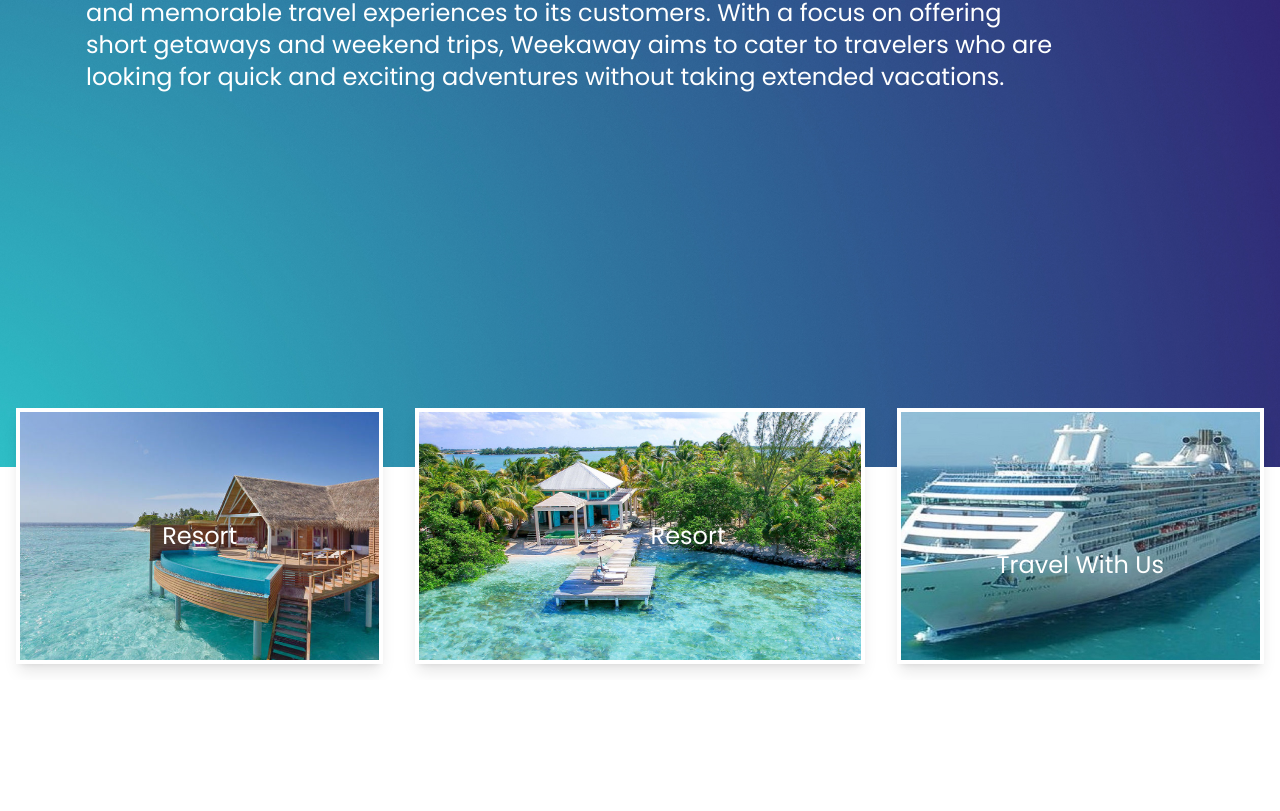
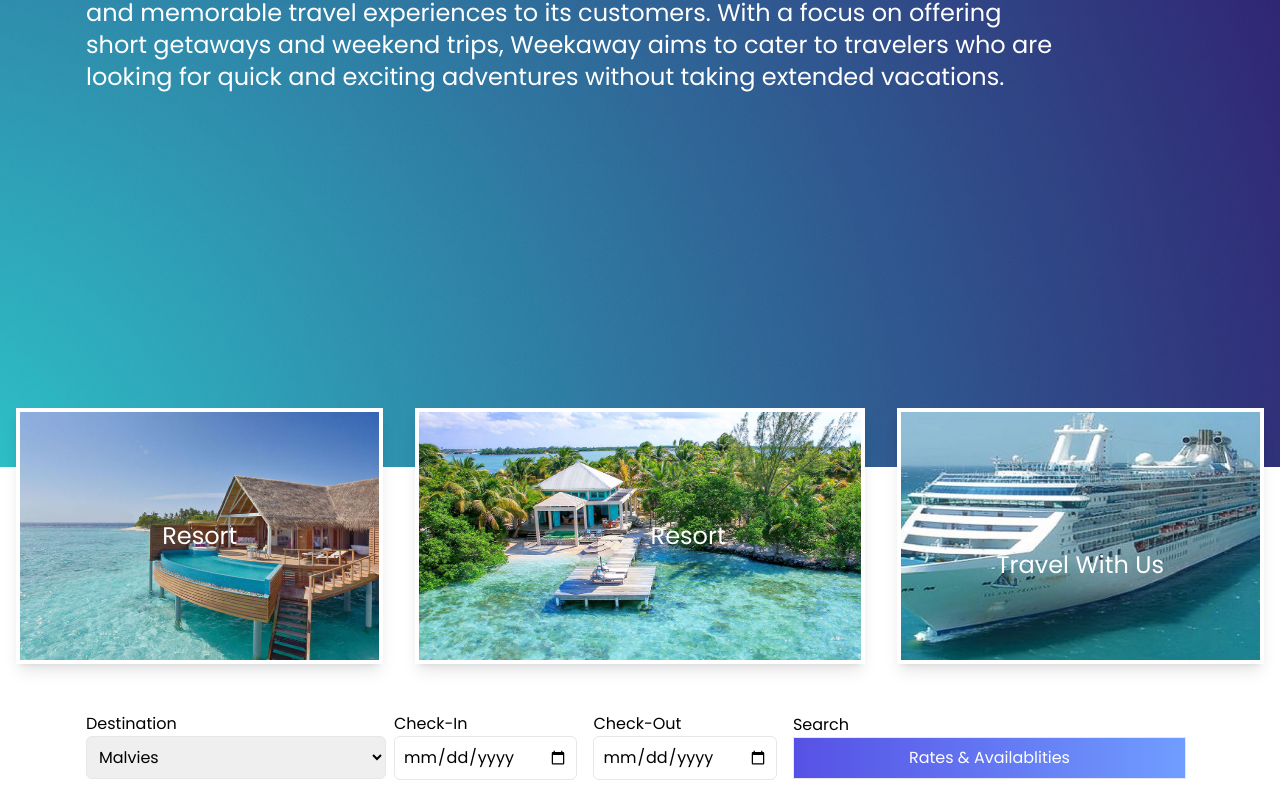
Before and after one commit to mohamud-Hasen/React-tailwindcss-website, a React (Vite) app: page / in a window 1280 px wide. Shown: the part 311-1122 px from the top of the page. Before the commit the page ends 991 px from the top, so only its background shows below. Built offline with nearby package versions, Linux system fonts and the light colour scheme.

Commit message:
added booking form

```diff
--- a/src/App.jsx
+++ b/src/App.jsx
@@ -3,6 +3,7 @@ import TopBar from './conponents/TopBar'
 import Navbar from './conponents/Navbar'
 import Heromg from './conponents/Herosec'
 import Activities from './conponents/Activities'
+import Booking from './conponents/Booking'
 
 const App = () => {
   return (
@@ -11,6 +12,7 @@ const App = () => {
       <Navbar />
       <Heromg />
       <Activities />
+      <Booking />
     </div>
   )
 }
--- /dev/null
+++ b/src/conponents/Booking.jsx
@@ -0,0 +1,35 @@
+import React from 'react'
+
+const Booking = () => {
+  return (
+    <div id='Deals' className='max-w-[1140px] mx-auto w-full p-4'>
+        <form className='lg:flex lg:justify-between w-full items-center'>
+            <div className='flex flex-col my-2 py-2'>
+                <label>Destination</label>
+                <select className='lg:w-[300px] md:w-full border rounded-md p-2'>
+                    <option>Malvies</option>
+                    <option>Santorini</option>
+                    <option>Mauritius</option>
+                    <option>Maui, Hawaii</option>
+                </select>
+                </div>
+                <div className='flex w-full'>
+                    <div className='flex flex-col w-full lg:max-w[250px] my2 p-2'>
+                        <label >Check-In</label>
+                        <input type="date" className='border rounded-md p-2' />
+                    </div>
+                <div  className='flex flex-col w-full lg:max-w[250px] my2 p-2'>
+                        <label >Check-Out</label>
+                        <input type="date" className='border rounded-md p-2' />
+                    </div>
+            </div>
+            <div className='flex flex-col w-full my-2 p-2'>
+                <label >Search</label>
+                <button className='w-full'>Rates & Availablities</button>
+            </div>
+        </form>
+    </div>
+  )
+}
+
+export default Booking
```
